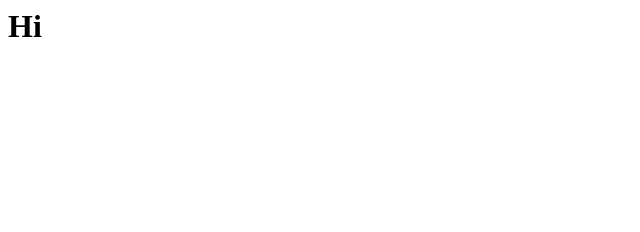
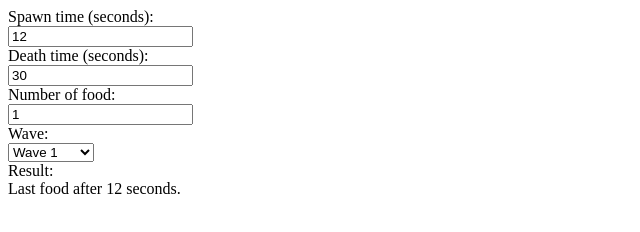
Before and after one commit to henke96/Spacing, a plain HTML site: page index.html in a window 1280 px wide. Shown: the whole page, without its empty margins (0-640 px from the left). Drawn offline with Linux system fonts and the light colour scheme.

Commit message:
Added working but ugly spacing tool

```diff
--- a/index.html
+++ b/index.html
@@ -1 +1,23 @@
-<h1>Hi</h1>
+<script src="js/spacing.js"></script>
+<body onload="calculate()">
+Spawn time (seconds):<br>
+<input type="number" id="spawntime" step="6" value="12" onchange="calculate()"><br>
+Death time (seconds):<br>
+<input type="number" id="deathtime" step="3" value="30" onchange="calculate()"><br>
+Number of food:<br>
+<input type="number" id="numfood" value="1" onchange="calculate()"><br>
+Wave:<br>
+<select id="wave" onchange="calculate()">
+<option value="27">Wave 1</option>
+<option value="32">Wave 2</option>
+<option value="37">Wave 3</option>
+<option value="43">Wave 4</option>
+<option value="49">Wave 5</option>
+<option value="55">Wave 6</option>
+<option value="60">Wave 7/10</option>
+<option value="67">Wave 8</option>
+<option value="76">Wave 9</option>
+</select><br>
+Result:<br>
+<span id="result"/>
+</body>
--- /dev/null
+++ b/js/spacing.js
@@ -0,0 +1,74 @@
+const HTML_RESULT_ID = "result"; // textContent
+const HTML_WAVE_ID = "wave"; // value
+const HTML_SPAWNTIME_ID = "spawntime"; // value
+const HTML_DEATHTIME_ID = "deathtime"; // value
+const HTML_NUMFOOD_ID = "numfood"; // value
+
+function setResult(res) {
+    document.getElementById(HTML_RESULT_ID).textContent = res;
+}
+
+function calculate() {
+    var healerHP = Number(document.getElementById(HTML_WAVE_ID).value);
+
+    var spawnTime = Number(document.getElementById(HTML_SPAWNTIME_ID).value);
+    if (isNaN(spawnTime) || spawnTime < 12 || spawnTime % 6 !== 0) {
+        setResult("Invalid spawn time (has to be a multiple of 6 seconds).");
+        return;
+    }
+
+    var dieTime = Number(document.getElementById(HTML_DEATHTIME_ID).value);
+    if (isNaN(dieTime) || dieTime < 15 || dieTime % 3 !== 0) {
+        setResult("Invalid death time (has to be a multiple of 3 seconds).");
+        return;
+    }
+
+    if (dieTime <= spawnTime) {
+        setResult("Death before spawning :thinking:");
+        return;
+    }
+
+    var numFood = Number(document.getElementById(HTML_NUMFOOD_ID).value);
+    if (isNaN(numFood) || numFood < 1) {
+        setResult("Invalid number of food.");
+        return;
+    }
+
+    var poisonTicks = (dieTime - spawnTime) / 3;
+    var maxDamage = (numFood + poisonTicks) * 4;
+    var overkill = maxDamage - healerHP;
+    if (overkill < 0) {
+        setResult("Not enough food.");
+        return;
+    }
+
+    var numThrees = overkill;
+    var numTwos = 0;
+    var numOnes = 0;
+    var numZeros = 0;
+    if (numThrees > 5) {
+        numThrees = 5;
+        overkill -= 5;
+        numTwos = Math.trunc(overkill / 2);
+        if (numTwos > 5) {
+            numTwos = 5;
+            overkill -= 10;
+            numOnes = Math.trunc(overkill / 3);
+            if (numOnes > 5) {
+                numOnes = 5;
+                overkill -= 15;
+                numZeros = Math.trunc(overkill / 4);
+            }
+        }
+    }
+
+    var lastFoodAfter = poisonTicks - 5 - numThrees - numTwos - numOnes - numZeros;
+    if (lastFoodAfter < 0) {
+        lastFoodAfter = 0;
+    } else if (lastFoodAfter > (numFood - 1) * 5) {
+        setResult("Impossible spacing.");
+        return;
+    }
+
+    setResult("Last food after " + (spawnTime + lastFoodAfter * 3) + " seconds.");
+}
```
